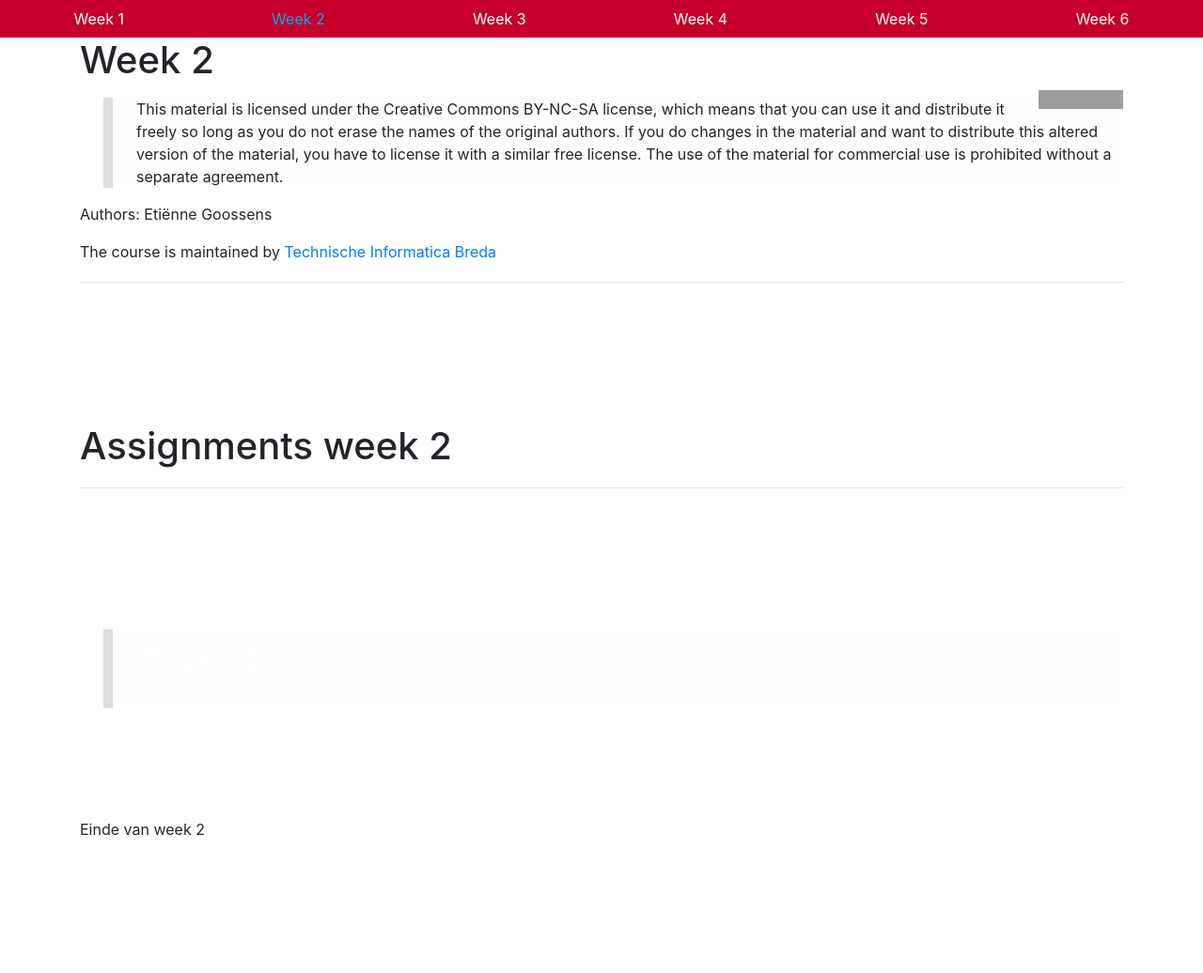
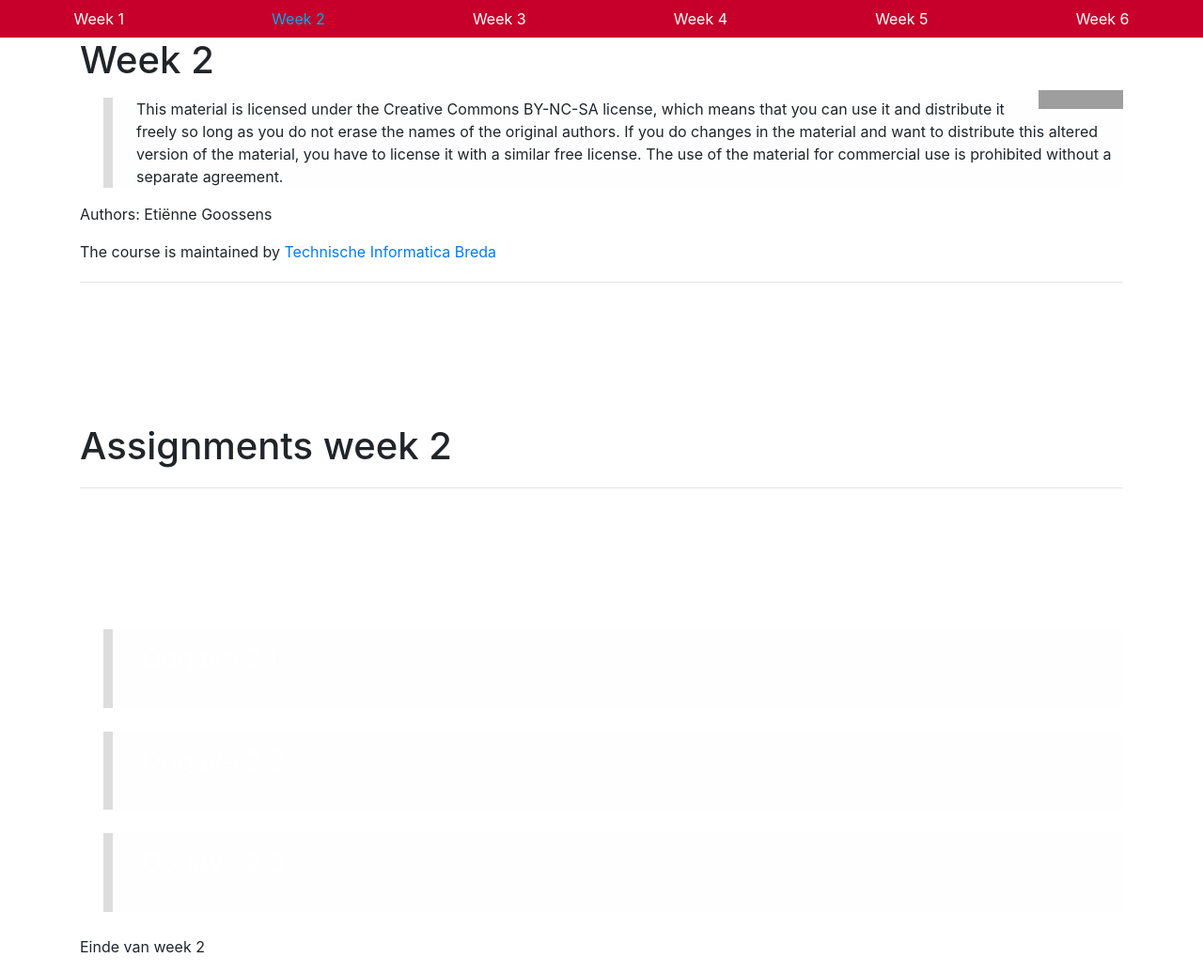
Before and after one commit to AvansTi/TI-2.1-CSHARP-DOC, a Jekyll site: the page built from week2.md, in a window 1280 px wide. Shown: the whole page at 94% size. Built offline with Jekyll 4.4.1, drawn with Linux system fonts in a browser that asks for light colours; comment, search, counter and statistics services are not loaded; before the commit the page ends 911 px from its top, so only the background shows below that; grey boxes are pictures that could not be loaded.

Commit message:
Update week2.md

```diff
--- a/week2.md
+++ b/week2.md
@@ -10,13 +10,9 @@ title: Week 2
 ---
 
 {% include week02/exercise/01-operator-overloading.md %}
-{: .exercise}
-
 {% include week02/exercise/02-file-io.md %}
-{: .exercise}
-
 {% include week02/exercise/03-tcpclient-json.md %}
-{: .exercise}
+{: .exercises }
 
 
 Einde van week 2
```
